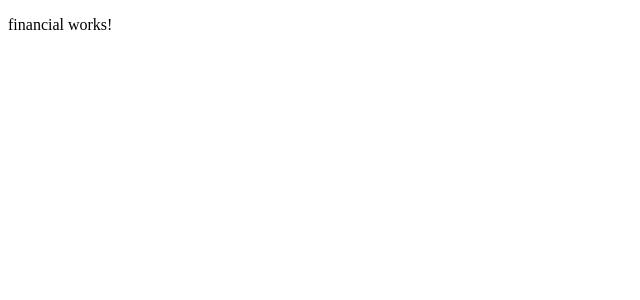
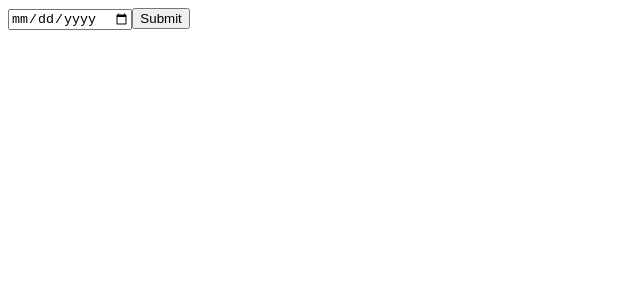
Before and after one commit to JonathanShifman/productivity, an Angular app in the folder front-end/: page / in a window 1280 px wide. Shown: the top 300 px of the page, without its empty margins (0-640 px from the left). Built offline with nearby package versions, Linux system fonts and the light colour scheme.

Commit message:
Initialized config file and loading financial data from JSON

```diff
--- a/front-end/src/app/Components/app/app.component.ts
+++ b/front-end/src/app/Components/app/app.component.ts
@@ -1,10 +1,32 @@
-import { Component } from '@angular/core';
+import {Component, OnInit} from '@angular/core';
+import {HttpClient} from '@angular/common/http';
 
 @Component({
   selector: 'app-root',
   templateUrl: './app.component.html',
   styleUrls: ['./app.component.css']
 })
-export class AppComponent {
-  title = 'app';
+export class AppComponent implements OnInit {
+
+  config;
+
+  constructor(private http: HttpClient) {}
+
+  ngOnInit() {
+    const configFileObservable = this.http.get('assets/config/config.json');
+    configFileObservable.subscribe(configTree => {
+      this.config = configTree;
+      if (this.config['shouldLoadFromJSON']) {
+        this.loadJSONs();
+      }
+    });
+  }
+
+  loadJSONs() {
+    const fileObservable = this.http.get('assets/data/financial.json');
+    fileObservable.subscribe(tree => {
+      localStorage.setItem('financial', JSON.stringify(tree));
+    });
+  }
+
 }
--- a/front-end/src/app/Components/financial/financial.component.html
+++ b/front-end/src/app/Components/financial/financial.component.html
@@ -1,3 +1,2 @@
-<p>
-  financial works!
-</p>
+<input type="date" #endDate>
+<input type="button" value="Submit" #submit>
--- a/front-end/src/app/app.module.ts
+++ b/front-end/src/app/app.module.ts
@@ -3,6 +3,7 @@ import { NgModule } from '@angular/core';
 
 import { AppComponent } from './components/app/app.component';
 import { FinancialComponent } from './Components/financial/financial.component';
+import {HttpClientModule} from '@angular/common/http';
 
 @NgModule({
   declarations: [
@@ -10,7 +11,8 @@ import { FinancialComponent } from './Components/financial/financial.component';
     FinancialComponent
   ],
   imports: [
-    BrowserModule
+    BrowserModule,
+    HttpClientModule
   ],
   providers: [],
   bootstrap: [AppComponent]
--- /dev/null
+++ b/front-end/src/assets/config/config.json
@@ -0,0 +1,3 @@
+{
+  "shouldLoadFromJSON": true
+}
--- /dev/null
+++ b/front-end/src/assets/data/financial.json
@@ -0,0 +1,13 @@
+{
+  "chains": [
+
+  ],
+  "standalone": [
+    {
+      "name": "Car",
+      "date": "01/01/2018",
+      "sum": 17000,
+      "currency": "NIS"
+    }
+  ]
+}
```
Also changed, not shown: 1 other file (tests, documents, lock files or other folders).
